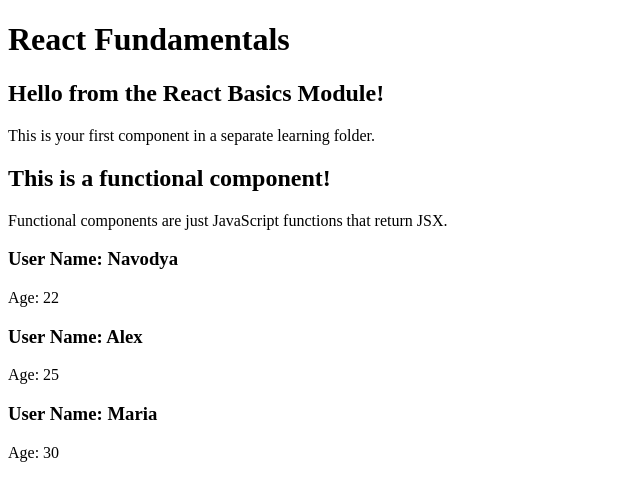
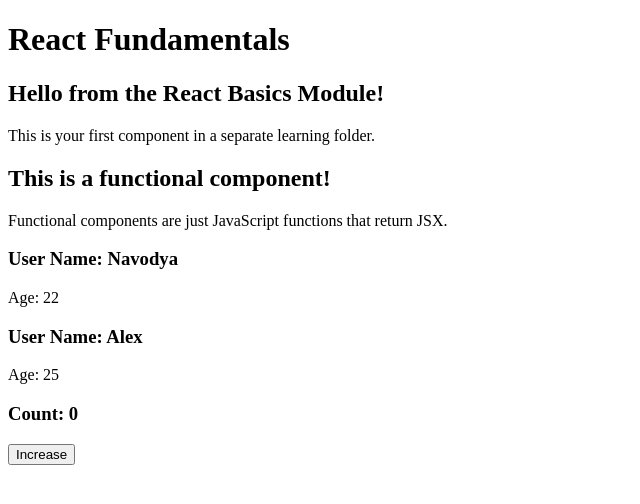
Before and after one commit to manamendraJN/react-learning-repository, a React (Vite) app in the folder react-app/: page / in a window 1280 px wide. Shown: the top 504 px of the page, without its empty margins (0-640 px from the left). Built offline with nearby package versions, Linux system fonts and the light colour scheme.

Commit message:
Add state module with Counter component using useState

```diff
--- a/react-app/src/App.jsx
+++ b/react-app/src/App.jsx
@@ -1,6 +1,7 @@
 import Hello from './components/Hello'
 import Message from './components/Message'
 import User from './components/User'
+import Counter from './components/Counter'
 
 function App() {
   return (
@@ -12,7 +13,8 @@
 
       <User name="Navodya" age={22} />
       <User name="Alex" age={25} />
-      <User name="Maria" age={30} />
+
+      <Counter />
     </div>
   )
 }
--- /dev/null
+++ b/react-app/src/components/Counter.jsx
@@ -0,0 +1,16 @@
+import { useState } from 'react'
+
+function Counter() {
+  const [count, setCount] = useState(0)
+
+  return (
+    <div>
+      <h3>Count: {count}</h3>
+      <button onClick={() => setCount(count + 1)}>
+        Increase
+      </button>
+    </div>
+  )
+}
+
+export default Counter
```
Also changed, not shown: 1 other file (tests, documents, lock files or other folders).
